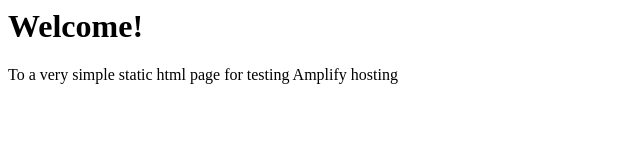
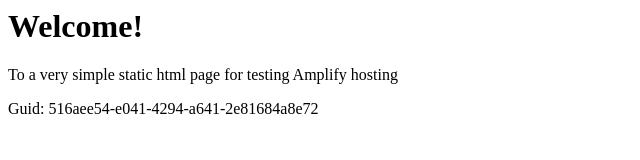
Before and after one commit to aws-aemilia-nrt/Github-PR-Commit-Integration-Test-DoNotTouch-v0-preprod-ap-northeast-1, a website: page src/index.html in a window 1280 px wide. Shown: the whole page, without its empty margins (0-640 px from the left). Drawn offline with Linux system fonts and the light colour scheme.

Commit message:
commit from integ tests

```diff
--- a/src/index.html
+++ b/src/index.html
@@ -1,3 +1,5 @@
+
+
 <html lang="en">
 
 <head>
@@ -10,6 +12,6 @@
 <body>
     <h1>Welcome!</h1>
     <p>To a very simple static html page for testing Amplify hosting</p>
-</body>
+    <p>Guid: 516aee54-e041-4294-a641-2e81684a8e72</p></body>
 
 </html>
```
